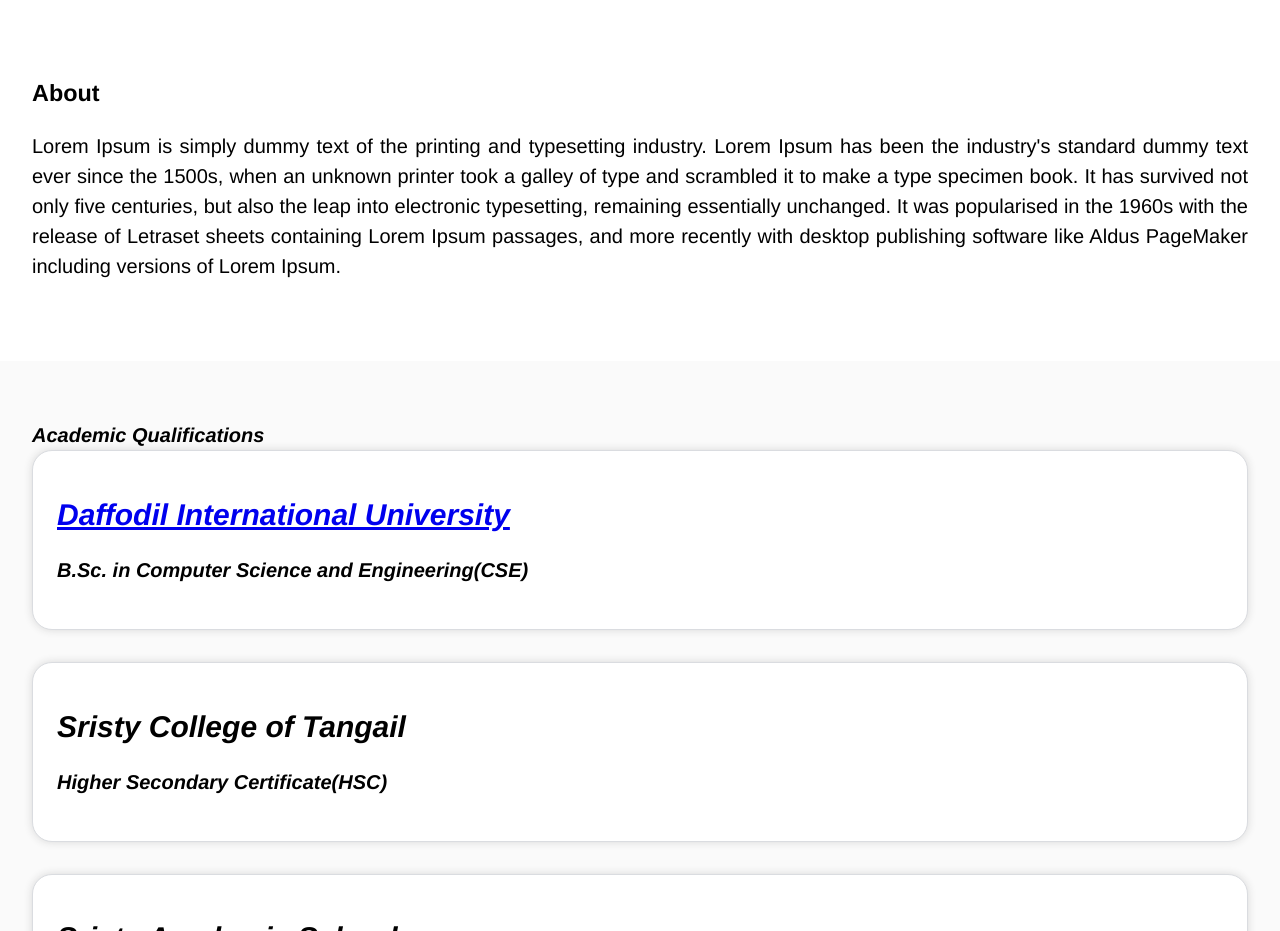
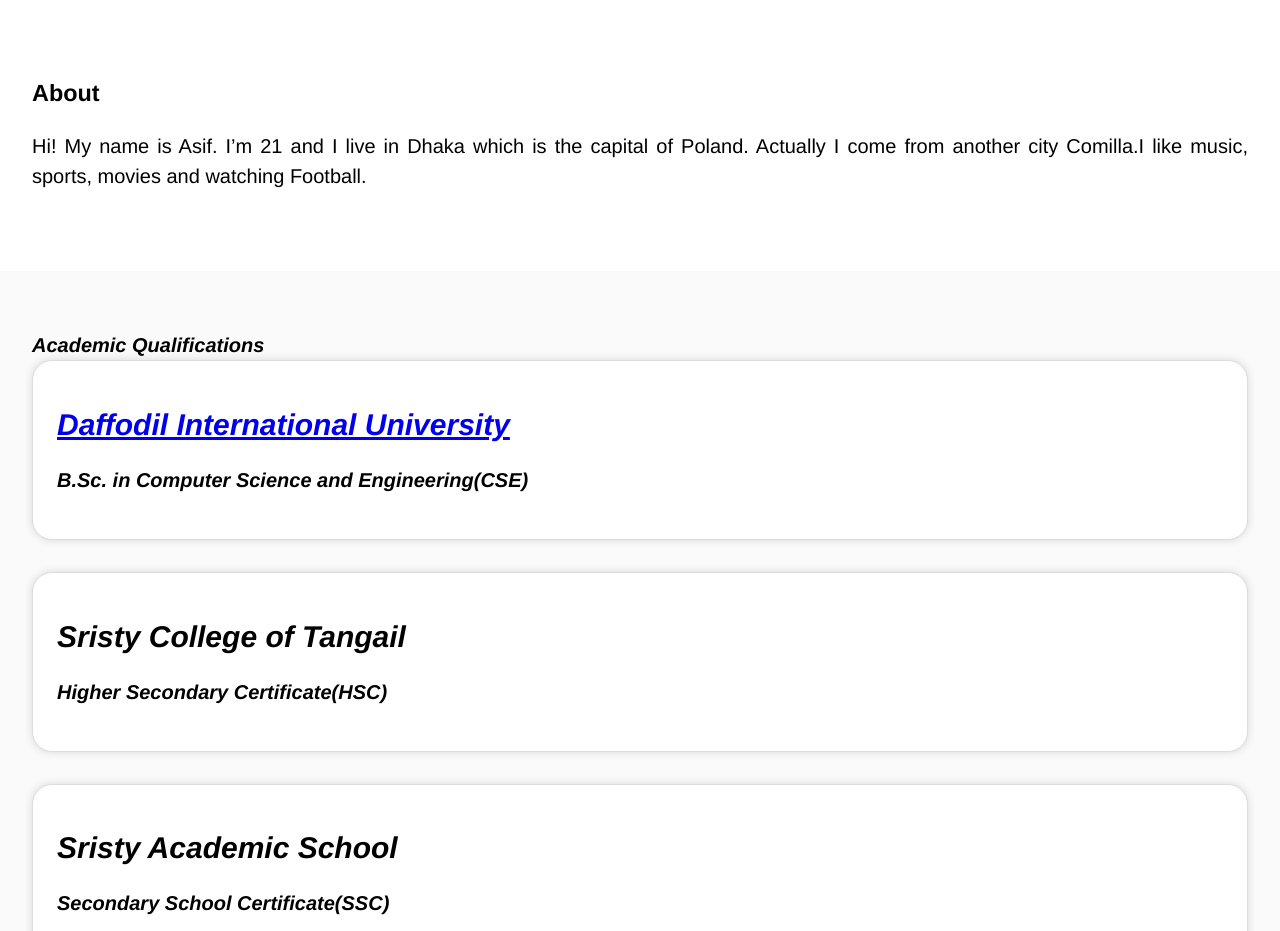
Before and after one commit to AshfaqulAsif/Myportfolio, a plain HTML site: page index.html in a window 1280 px wide. Shown: the part 802-1733 px from the top of the page. Drawn offline with Linux system fonts and the light colour scheme; a script that the page names is missing.

Commit message:
Add files via upload

```diff
--- a/index.html
+++ b/index.html
@@ -33,17 +33,10 @@
                   <h3>About</h3>
 
                   <p>
-                        Lorem Ipsum is simply dummy text of the printing and typesetting industry.
-                        Lorem Ipsum has been the industry's standard dummy text ever since the 1500s,
-                        when an unknown printer took a galley of type and scrambled it to make a type specimen book.
-                        It has survived not only five centuries, but also the leap into electronic typesetting,
-                        remaining essentially unchanged. It was popularised in the 1960s with the release of Letraset
-                        sheets containing Lorem Ipsum passages, and more recently with desktop publishing software
-                        like Aldus PageMaker including versions of Lorem Ipsum.
+                        Hi! My name is Asif. I’m 21 and I live in Dhaka which is the capital of Poland. Actually I come from another city
+                        Comilla.I like music, sports, movies and watching Football.
                   </p>
-                  <p>
 
-                  </p>
             </div>
 
             <section class="education" id="education">
```
Also changed, not shown: asif.css (line endings or trailing spaces).
